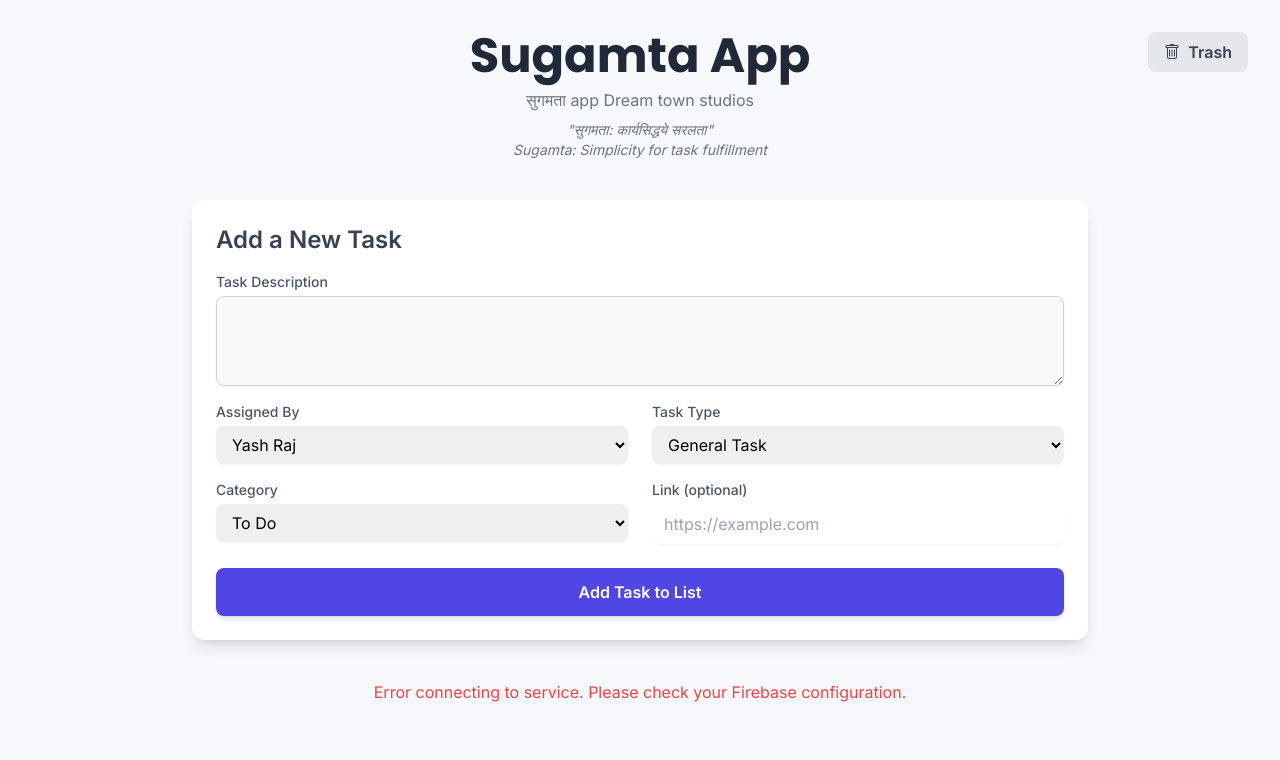
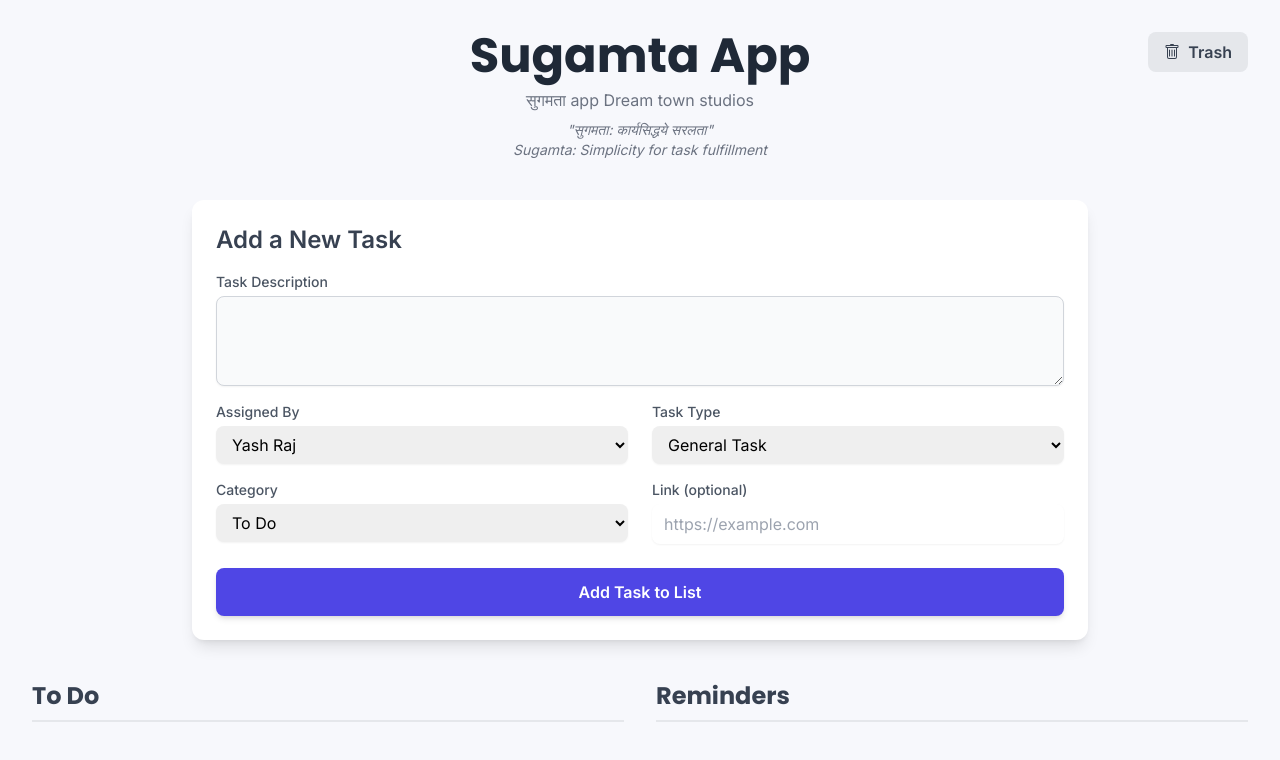
Before and after one commit to YashRaj-2000/Sugamta, a plain HTML site: page index.html in a window 1280 px wide. Drawn offline with nearby package versions, Linux system fonts and the light colour scheme; no server answers.

Commit message:
Update index.html

```diff
--- a/index.html
+++ b/index.html
@@ -310,8 +310,26 @@
         import { getFirestore, collection, addDoc, onSnapshot, doc, updateDoc, deleteDoc, query, setLogLevel } from "https://www.gstatic.com/firebasejs/11.6.1/firebase-firestore.js";
 
         // --- App Configuration ---
-        const firebaseConfigString = typeof __firebase_config !== 'undefined' ? __firebase_config : '{}';
-        const firebaseConfig = JSON.parse(firebaseConfigString);
+        let firebaseConfig;
+        try {
+            if (typeof __firebase_config !== 'undefined' && __firebase_config && __firebase_config.trim() !== '{}' && __firebase_config.trim() !== '') {
+                firebaseConfig = JSON.parse(__firebase_config);
+                console.log("Using environment-provided Firebase config.");
+            } else {
+                throw new Error("Environment Firebase config not found or is empty.");
+            }
+        } catch (e) {
+            console.warn("Could not parse or find environment Firebase config, using user-provided fallback:", e);
+            firebaseConfig = {
+                apiKey: "AIzaSyD7czgJAuUxNTdhrqM6szerxuwTcpRzSxI",
+                authDomain: "sugamta-app.firebaseapp.com",
+                projectId: "sugamta-app",
+                storageBucket: "sugamta-app.appspot.com",
+                messagingSenderId: "484121692117",
+                appId: "1:484121692117:web:ed050ab2fad28892625f5c",
+                measurementId: "G-062C2XRC9T"
+            };
+        }
 
         // --- DOM Elements ---
         const newTaskForm = document.getElementById('newTaskForm');
@@ -351,10 +369,11 @@
 
         // --- Firebase Initialization ---
         async function initializeFirebase() {
+            if (!firebaseConfig || !firebaseConfig.apiKey) {
+                 taskBoard.innerHTML = `<p class="text-center text-red-500 md:col-span-2">Error: Firebase configuration is missing or invalid.</p>`;
+                return;
+            }
             try {
-                if (!firebaseConfig.apiKey) {
-                    throw new Error("Firebase configuration is missing or invalid.");
-                }
                 const appId = typeof __app_id !== 'undefined' ? __app_id : 'sugamta-app-default';
                 const app = initializeApp(firebaseConfig);
                 auth = getAuth(app);
@@ -408,7 +427,6 @@
             addTaskBtn.disabled = true;
             addTaskBtn.textContent = 'Saving...';
 
-            // More robustly get form values by ID
             const text = document.getElementById('taskText').value;
             const assignedBySelect = document.getElementById('assignedBy');
             const otherAssignedByInput = document.getElementById('otherAssignedBy');
```
